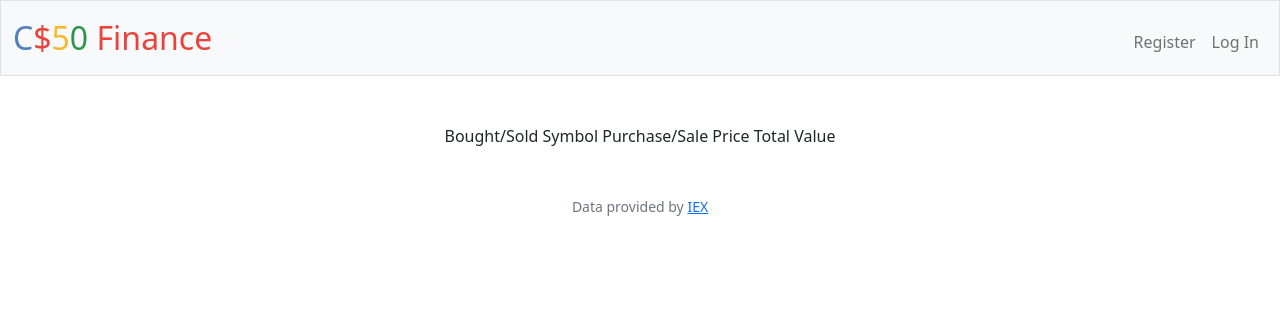
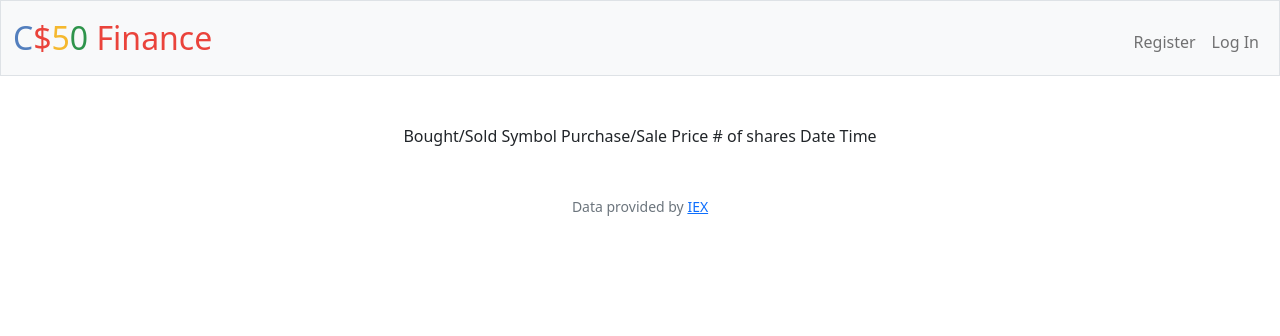
Before and after one commit to t4goli/toxic-legend, a Flask app: template finance/templates/history.html in a window 1280 px wide. Shown: the top 336 px of the page. Run offline with Flask 2, Linux system fonts and the light colour scheme; the template is opened without the code that fills it, so the values that code supplies are empty; some libraries are stand-ins or nearby versions.

Commit message:
Fri, Mar 24, 2023, 11:29 PM -04:00

```diff
--- a/finance/templates/history.html
+++ b/finance/templates/history.html
@@ -10,18 +10,18 @@
                 <th>Bought/Sold</th>
                 <th>Symbol</th>
                 <th>Purchase/Sale Price</th>
-                <th>Total Value</th>
+                <th># of shares</th>
+                <th>Date</th>
+                <th>Time</th>
             </tr>
         </thead>
         <tbody>
-            {% for stock in stocks %}
                 <tr>
                         <td>{{ stock.company }}</td>
                         <td>{{ num[stock.company] }}</td>
                         <td>{{ cp[stock.company] }}</td>
                         <td>{{ tv[stock.company] }}</td>
                 </tr>
-            {% endfor %}
         </tbody>
     </table>
 
```
